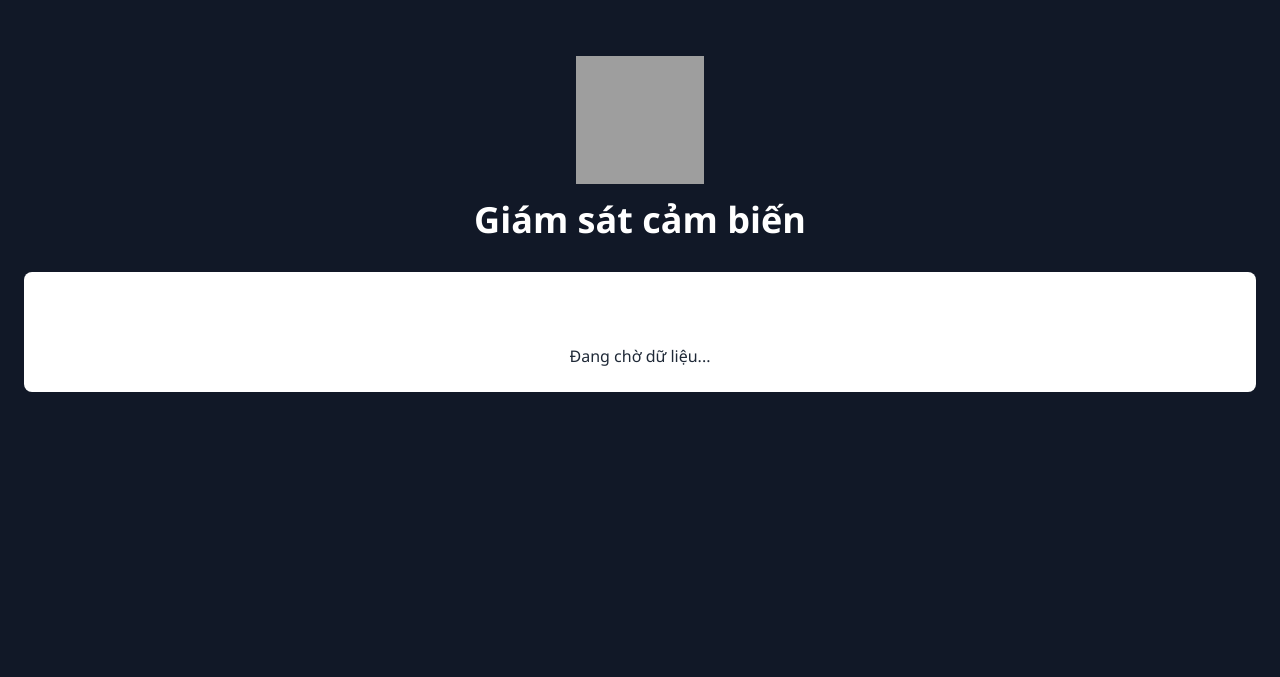
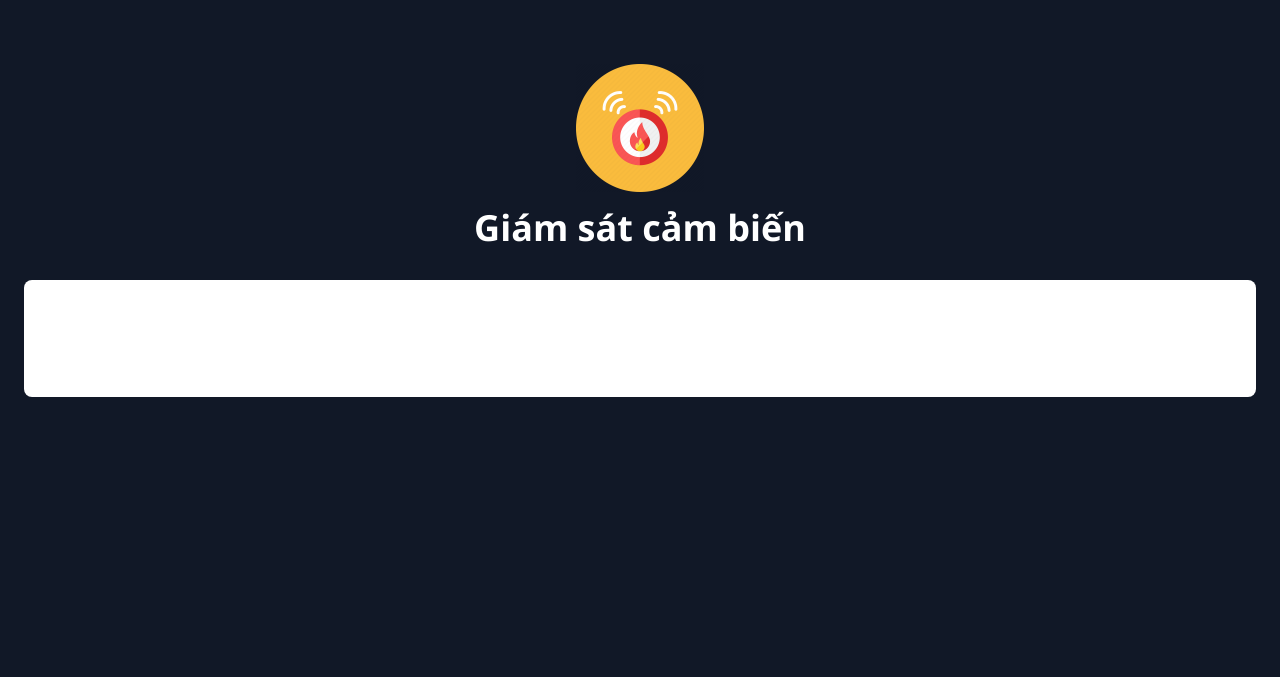
Before and after one commit to huy-893344/fire-alarm-flask, a Flask app: page /dashboard in a window 1280 px wide. Shown: the part 60-737 px from the top of the page. Run offline with Flask 3, Linux system fonts and the light colour scheme; the visitor is signed in with stand-in values (Sample User, id 1); some libraries are stand-ins or nearby versions; grey boxes are pictures that could not be loaded.

Commit message:
Update dashboard.html

```diff
--- a/templates/dashboard.html
+++ b/templates/dashboard.html
@@ -2,26 +2,26 @@
 {% block title %}Dashboard | Fire Alarm{% endblock %}
 
 {% block body %}
-<div class="container mx-auto py-8">
-  <!-- Icon and Title -->
+<div class="container mx-auto py-10">
+  <!-- Icon and Page Title -->
   <div class="flex flex-col items-center mb-8">
-    <img src="{{ url_for('static', filename='img/fire_sensor.png') }}" alt="Sensor Icon" class="w-32 h-32 mb-4" />
+    <img src="{{ url_for('static', filename='img/node.png') }}" alt="Sensor Icon" class="w-32 h-32 mb-4" />
     <h1 class="text-4xl font-bold text-white">Giám sát cảm biến</h1>
   </div>
 
-  <!-- Sensor Table -->
+  <!-- Sensor Data Table -->
   <div class="overflow-x-auto">
-    <table class="min-w-full bg-white rounded-lg overflow-hidden">
-      <thead class="bg-orange-600 text-white">
-        <tr>
-          <th class="px-4 py-3">Địa chỉ thiết bị</th>
-          <th class="px-4 py-3">Nhiệt độ (°C)</th>
-          <th class="px-4 py-3">Độ ẩm (%)</th>
-          <th class="px-4 py-3">Nồng độ gas</th>
-          <th class="px-4 py-3">Dấu báo lửa</th>
+    <table class="w-full bg-white rounded-lg overflow-hidden">
+      <thead>
+        <tr class="bg-orange-500 text-white uppercase text-sm leading-normal">
+          <th class="py-3 px-6">Địa chỉ thiết bị</th>
+          <th class="py-3 px-6">Nhiệt độ (°C)</th>
+          <th class="py-3 px-6">Độ ẩm (%)</th>
+          <th class="py-3 px-6">Nồng độ gas</th>
+          <th class="py-3 px-6">Dấu báo lửa</th>
         </tr>
       </thead>
-      <tbody id="sensor-data" class="text-gray-800">
+      <tbody id="sensor-data">
         <tr>
           <td colspan="5" class="text-center py-6">Đang chờ dữ liệu...</td>
         </tr>
@@ -36,6 +36,7 @@
 <script src="https://www.gstatic.com/firebasejs/9.6.1/firebase-app-compat.js"></script>
 <script src="https://www.gstatic.com/firebasejs/9.6.1/firebase-database-compat.js"></script>
 <script>
+  // Firebase project config (thay YOUR_ bằng giá trị thực)
   const firebaseConfig = {
     apiKey: "YOUR_API_KEY",
     authDomain: "YOUR_AUTH_DOMAIN",
@@ -47,27 +48,29 @@
   };
   firebase.initializeApp(firebaseConfig);
 
+  // Lắng nghe data real-time
   const dbRef = firebase.database().ref('DataSensorRealTime');
   dbRef.on('value', snapshot => {
     const data = snapshot.val() || {};
     const tbody = document.getElementById('sensor-data');
     tbody.innerHTML = '';
 
+    if (!Object.keys(data).length) {
+      tbody.innerHTML = '<tr><td colspan="5" class="text-center py-6">Chưa có dữ liệu</td></tr>';
+      return;
+    }
+
     Object.entries(data).forEach(([sid, item]) => {
       const tr = document.createElement('tr');
       tr.innerHTML = `
-        <td class="border px-4 py-2">${item.send_address || sid}</td>
-        <td class="border px-4 py-2">${item.temperature ?? '—'}</td>
-        <td class="border px-4 py-2">${item.humidity ?? '—'}</td>
-        <td class="border px-4 py-2">${item.mq2 ?? '—'}</td>
-        <td class="border px-4 py-2">${item.fire ? '<span class="text-red-600">Có</span>' : 'Không'}</td>
+        <td class="border-t border-gray-200 py-3 px-6">${item.send_address || sid}</td>
+        <td class="border-t border-gray-200 py-3 px-6">${item.temperature ?? '—'}</td>
+        <td class="border-t border-gray-200 py-3 px-6">${item.humidity ?? '—'}</td>
+        <td class="border-t border-gray-200 py-3 px-6">${item.mq2 ?? '—'}</td>
+        <td class="border-t border-gray-200 py-3 px-6">${item.fire ? '<span class="text-red-600 font-semibold">Có</span>' : 'Không'}</td>
       `;
       tbody.appendChild(tr);
     });
-
-    if (!Object.keys(data).length) {
-      tbody.innerHTML = '<tr><td colspan="5" class="text-center py-6">Chưa có dữ liệu</td></tr>';
-    }
   });
 </script>
 {% endblock %}
```
